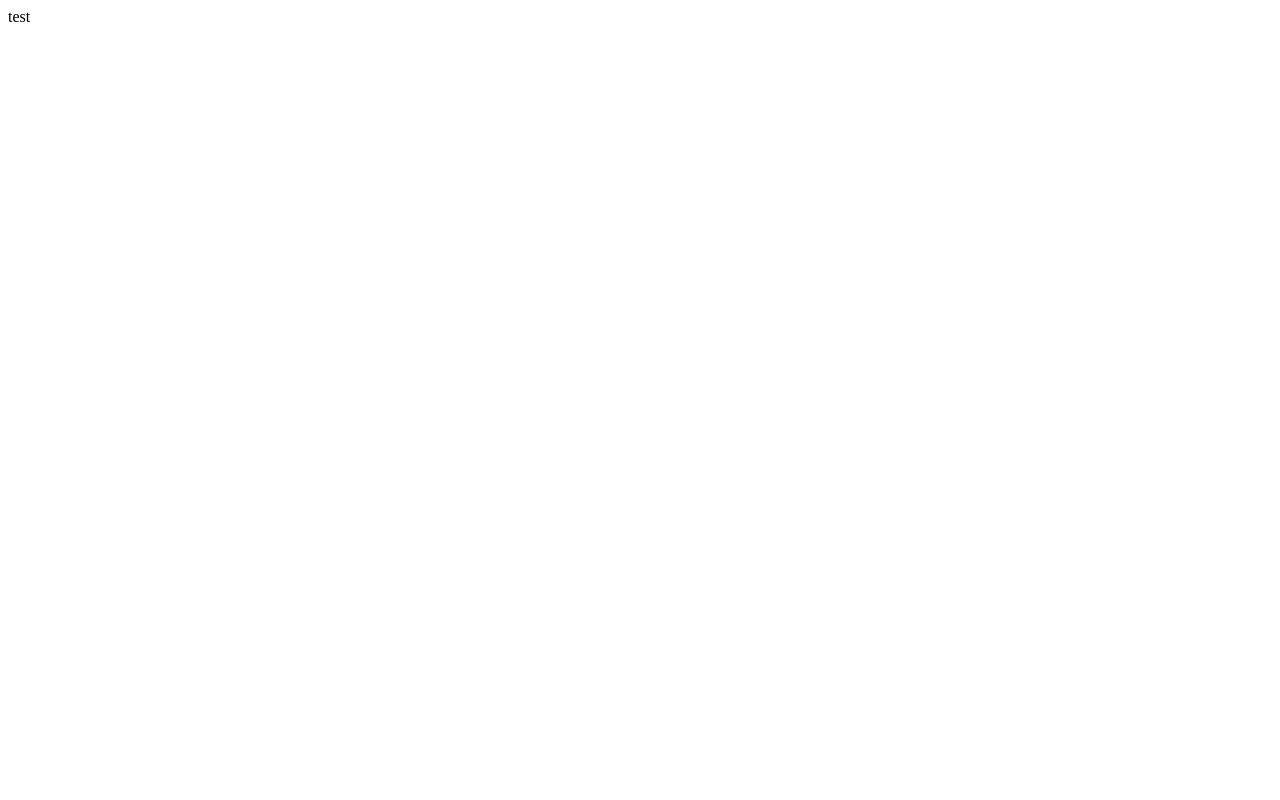
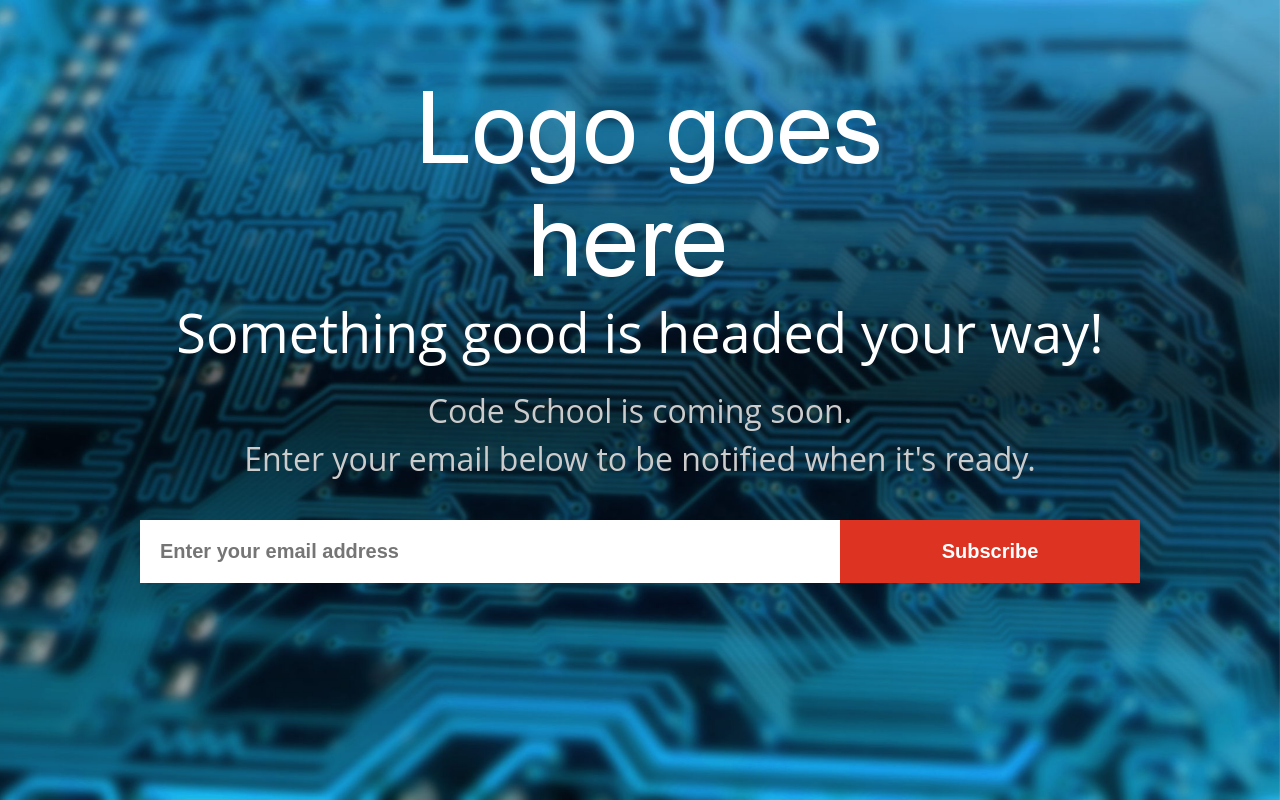
Before and after one commit to Code-School/Code-School.github.io, a plain HTML site: page index.html in a window 1280 px wide. Drawn offline with Linux system fonts and the light colour scheme.

Commit message:
Added basic coming soon template, temporarily removed CNAME

```diff
--- /dev/null
+++ b/css/style.css
@@ -0,0 +1,81 @@
+body {
+	margin: 0;
+	font-family: 'Open Sans', sans-serif;
+}
+
+#bg {
+	position: fixed;
+	width: 100%;
+	height: 100%;
+	top: 0;
+	left: 0;
+	background: url(../img/bg.jpg) no-repeat;
+	background-size: cover;
+	background-position: center center;
+}
+
+#main-block {
+	position: absolute;
+	width: 1000px;
+	height: 400px;
+	text-align: center;
+	margin: auto;
+	top: 150px; left: 0; bottom: 0; right: 0;
+}
+
+#logo {
+	position: relative;
+	padding-top: 3%;
+	text-align: center;
+}
+
+p {
+	color: #fff;
+	font-size: 54px;
+	margin: 20px 0;
+}
+
+p.tagline {
+	font-size: 32px;
+	color: #ccc;
+	margin: 5px 0;
+}
+
+#form-container form {
+	position: relative;
+	background: #FFF;
+	margin-top: 40px;
+}
+
+#form-container input[type="email"] {
+	position: absolute;
+	left: 0;
+	width: calc(70% - 40px);
+	margin: 0px;
+	padding:20px;
+	color:#555;
+	font-size:20px;
+	font-weight: bold;
+	border: none;
+	outline: none;
+	background:#fff;
+}
+
+#form-container input[type="submit"]{
+	position: absolute;
+	right: 0;
+	background:#d32;
+	padding: 20px;
+	border:none;
+	color:#ffffff;
+	outline:none;
+	cursor:pointer;
+	margin: 0px;
+	width:30%;
+	font-size:20px;
+	font-weight: bold;
+}
+
+#form-container input[type="submit"]:hover {
+	background: #f52;
+}
--- a/index.html
+++ b/index.html
@@ -1,8 +1,24 @@
+<!DOCTYPE html>
 <html>
-<head>
-	<title>gh pages test</title>
-</head>
-<body>
-	<p>test</p>
-</body>
+	<head><meta http-equiv="Content-Type" content="text/html; charset=UTF-8">
+    <title>Code School - Coming Soon!</title>
+		<link rel="stylesheet" type="text/css" href="css/style.css">
+	</head>
+	<body>
+		<div id="bg"></div>
+		<div id="logo">
+			<a href="index.html"><img src="img/logo.png" alt="logo"></a>
+		</div>
+		<div id="main-block">
+			<p>Something good is headed your way!</p>
+			<p class="tagline">Code School is coming soon.</p>
+			<p class="tagline">Enter your email below to be notified when it's ready.</p>
+			<div id="form-container">
+				<form id="contact-form" action="#" method="post">
+					<input type="email" required placeholder="Enter your email address" tabindex="1">
+					<input type="submit" name="submit" id="contact-submit" value="Subscribe">
+				</form>
+			</div>
+		</div>
+	</body>
 </html>
```
Also changed, not shown: img/bg.jpg (added), img/logo.png (added), 1 other file.
